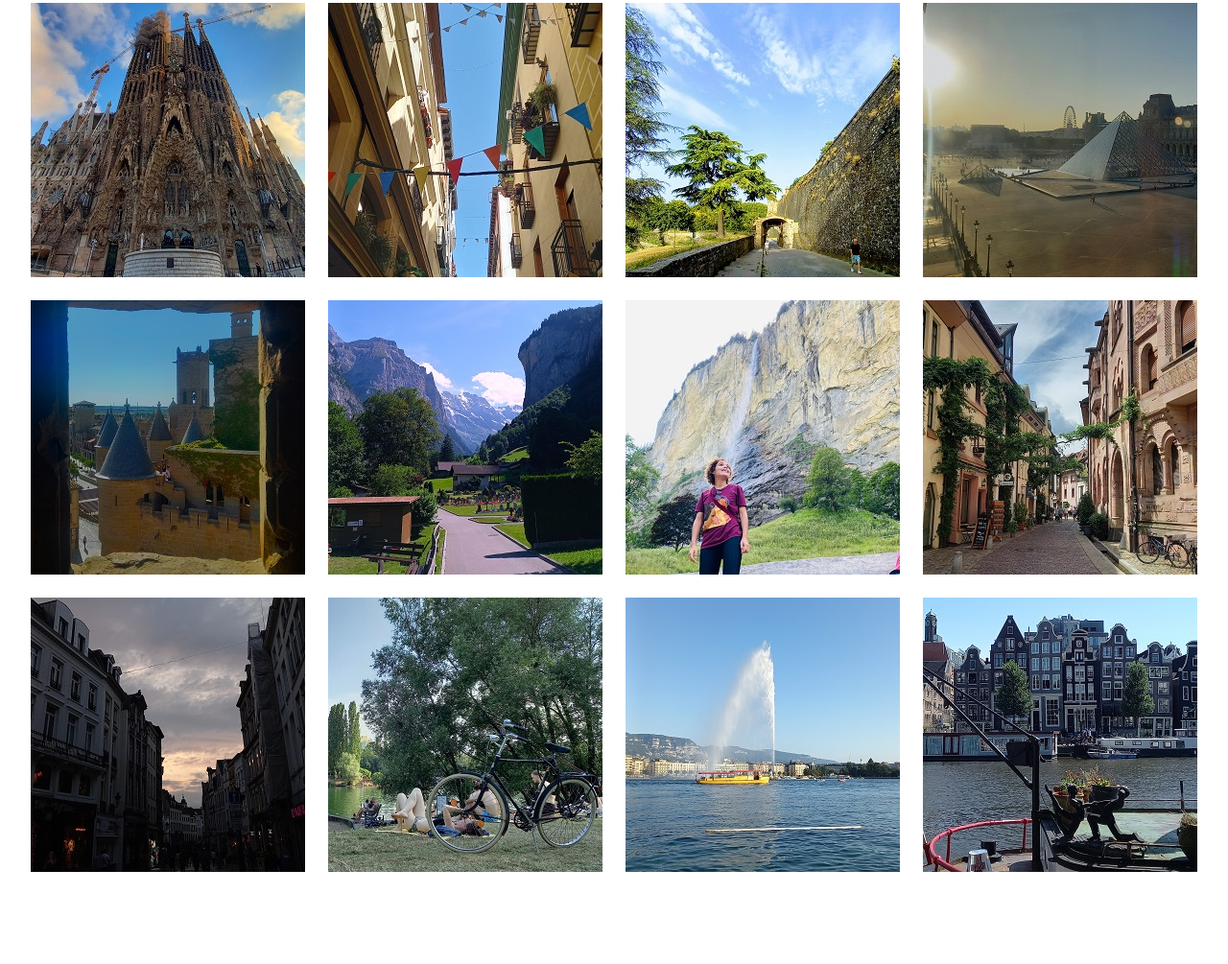
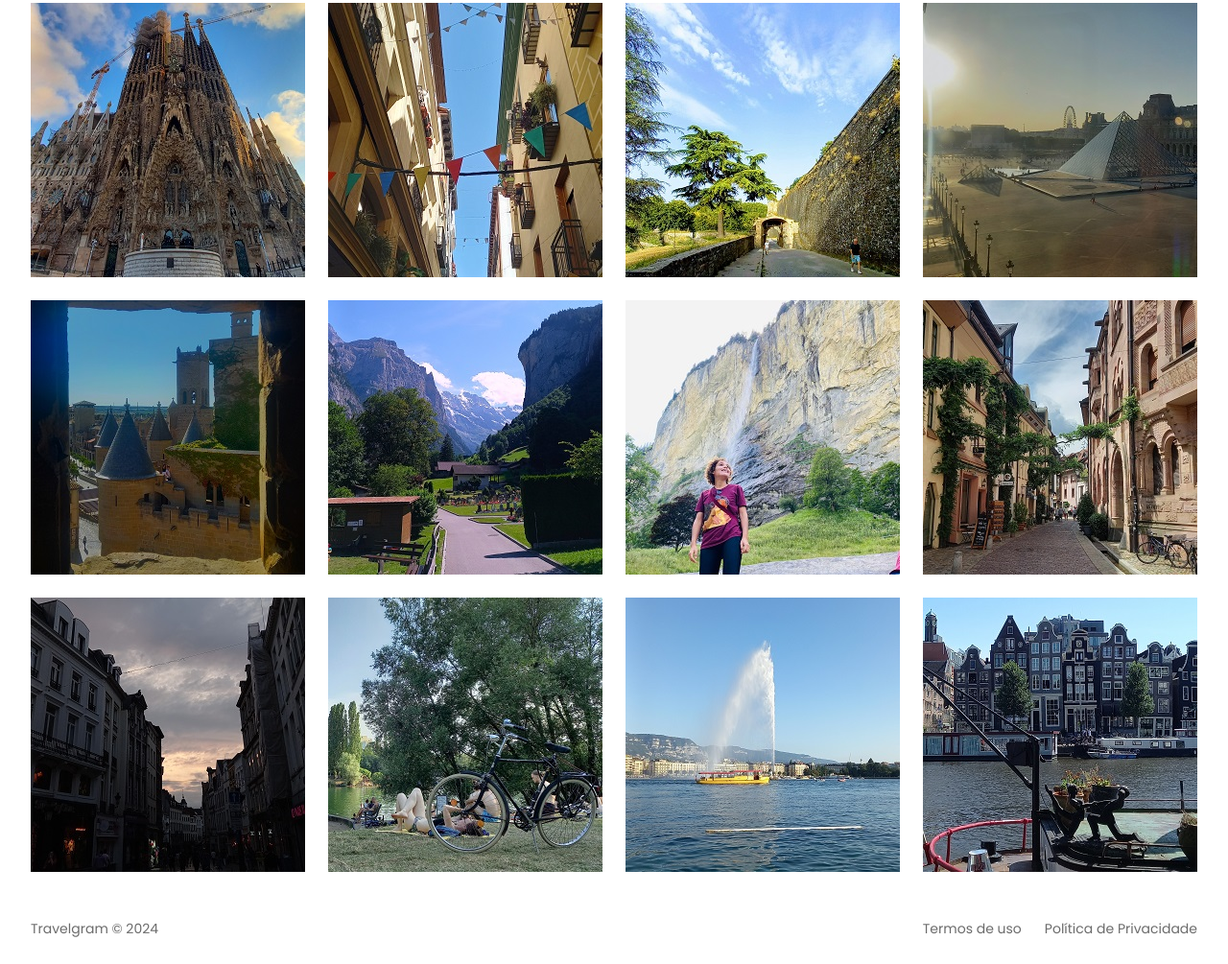
Before and after one commit to luizacosta92/projeto-travelgram, a plain HTML site: page index.html in a window 1280 px wide. Shown: the part 365-1370 px from the top of the page at 96% size. Before the commit the page ends 1298 px from the top, so only its background shows below. Drawn offline with Linux system fonts and the light colour scheme.

Commit message:
add footer

```diff
--- a/index.html
+++ b/index.html
@@ -74,5 +74,11 @@
   <img src="assets/Images/Image 01.jpg" alt="amsterdan">
 
  </main>
+<footer class="container">
+  <span>Travelgram &copy; 2024</span>
+  <span>Termos de uso</span>
+  <span>Política de Privacidade</span>
+</footer>
 </body>
+
 </html>
--- /dev/null
+++ b/styles/footer.css
@@ -0,0 +1,10 @@
+footer {
+  display: flex;
+  padding-block: 24px;
+  gap: 24px;
+  font: var(--text-md)
+}
+
+footer span:nth-child(1) {
+  margin-right: auto;
+}
--- a/styles/index.css
+++ b/styles/index.css
@@ -2,3 +2,4 @@
 @import url(nav.css);
 @import url(header.css);
 @import url(main.css);
+@import url(footer.css);
```
